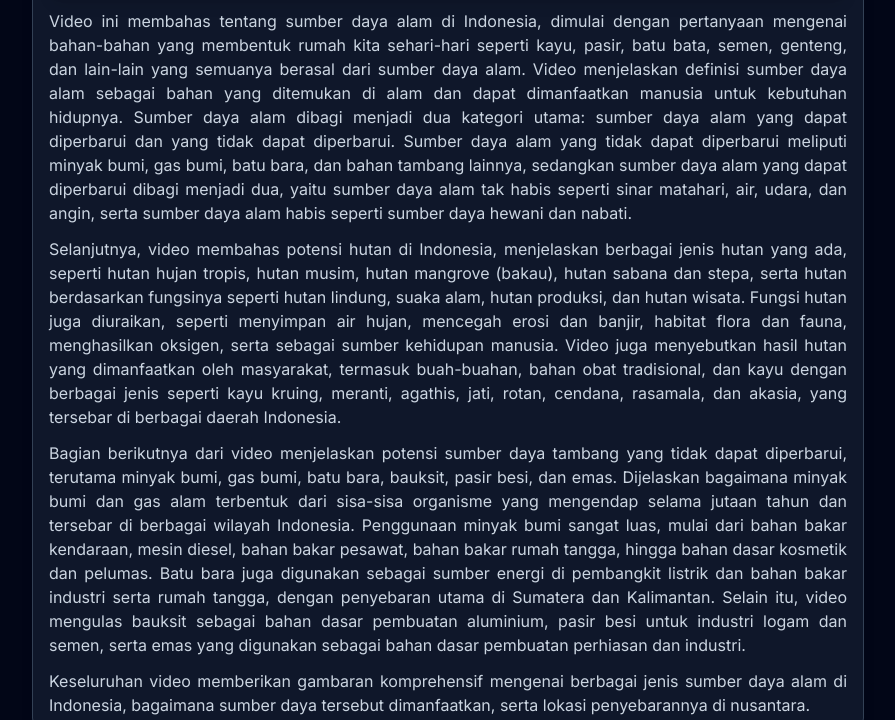
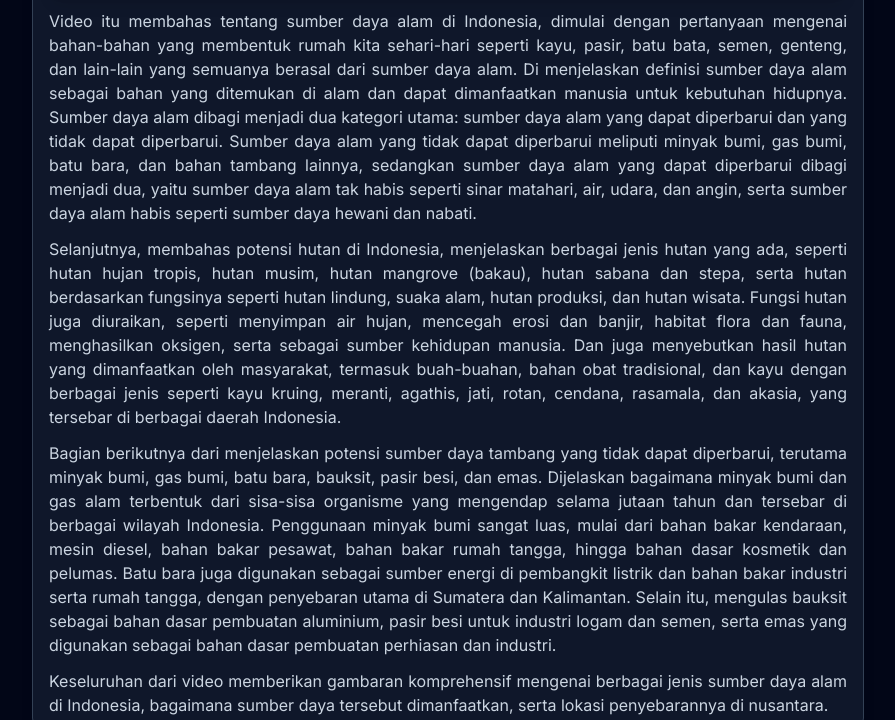
Before and after one commit to aardian23/pancasila-sda-kehidupanglobal, a plain HTML site: page index.html in a window 1280 px wide. Shown: the part 621-1341 px from the top of the page, without its empty margins (192-1087 px from the left). Drawn offline with nearby package versions, Linux system fonts and the light colour scheme.

Commit message:
initial commit

```diff
--- a/index.html
+++ b/index.html
@@ -99,10 +99,10 @@
                         allowfullscreen>
                     </iframe>
                 </div>
-                <p class="mt-3 text-slate-300 text-justify">Video ini membahas tentang sumber daya alam di Indonesia,
+                <p class="mt-3 text-slate-300 text-justify">Video itu membahas tentang sumber daya alam di Indonesia,
                     dimulai dengan
                     pertanyaan mengenai bahan-bahan yang membentuk rumah kita sehari-hari seperti kayu, pasir, batu
-                    bata, semen, genteng, dan lain-lain yang semuanya berasal dari sumber daya alam. Video menjelaskan
+                    bata, semen, genteng, dan lain-lain yang semuanya berasal dari sumber daya alam. Di menjelaskan
                     definisi sumber daya alam sebagai bahan yang ditemukan di alam dan dapat dimanfaatkan manusia untuk
                     kebutuhan hidupnya. Sumber daya alam dibagi menjadi dua kategori utama: sumber daya alam yang dapat
                     diperbarui dan yang tidak dapat diperbarui. Sumber daya alam yang tidak dapat diperbarui meliputi
@@ -111,28 +111,28 @@
                     dan angin, serta sumber daya alam habis seperti sumber daya hewani dan nabati.</p>
 
                 <p class="mt-3 text-slate-300 text-justify">
-                    Selanjutnya, video membahas potensi hutan di Indonesia, menjelaskan berbagai jenis hutan yang ada,
+                    Selanjutnya, membahas potensi hutan di Indonesia, menjelaskan berbagai jenis hutan yang ada,
                     seperti hutan hujan tropis, hutan musim, hutan mangrove (bakau), hutan sabana dan stepa, serta hutan
                     berdasarkan fungsinya seperti hutan lindung, suaka alam, hutan produksi, dan hutan wisata. Fungsi
                     hutan juga diuraikan, seperti menyimpan air hujan, mencegah erosi dan banjir, habitat flora dan
-                    fauna, menghasilkan oksigen, serta sebagai sumber kehidupan manusia. Video juga menyebutkan hasil
+                    fauna, menghasilkan oksigen, serta sebagai sumber kehidupan manusia. Dan juga menyebutkan hasil
                     hutan yang dimanfaatkan oleh masyarakat, termasuk buah-buahan, bahan obat tradisional, dan kayu
                     dengan berbagai jenis seperti kayu kruing, meranti, agathis, jati, rotan, cendana, rasamala, dan
                     akasia, yang tersebar di berbagai daerah Indonesia.</p>
 
                 <p class="mt-3 text-slate-300 text-justify">
-                    Bagian berikutnya dari video menjelaskan potensi sumber daya tambang yang tidak dapat diperbarui,
+                    Bagian berikutnya dari menjelaskan potensi sumber daya tambang yang tidak dapat diperbarui,
                     terutama minyak bumi, gas bumi, batu bara, bauksit, pasir besi, dan emas. Dijelaskan bagaimana
                     minyak bumi dan gas alam terbentuk dari sisa-sisa organisme yang mengendap selama jutaan tahun dan
                     tersebar di berbagai wilayah Indonesia. Penggunaan minyak bumi sangat luas, mulai dari bahan bakar
                     kendaraan, mesin diesel, bahan bakar pesawat, bahan bakar rumah tangga, hingga bahan dasar kosmetik
                     dan pelumas. Batu bara juga digunakan sebagai sumber energi di pembangkit listrik dan bahan bakar
-                    industri serta rumah tangga, dengan penyebaran utama di Sumatera dan Kalimantan. Selain itu, video
+                    industri serta rumah tangga, dengan penyebaran utama di Sumatera dan Kalimantan. Selain itu,
                     mengulas bauksit sebagai bahan dasar pembuatan aluminium, pasir besi untuk industri logam dan semen,
                     serta emas yang digunakan sebagai bahan dasar pembuatan perhiasan dan industri.</p>
 
                 <p class="mt-3 text-slate-300 text-justify">
-                    Keseluruhan video memberikan gambaran komprehensif mengenai berbagai jenis sumber daya alam di
+                    Keseluruhan dari video memberikan gambaran komprehensif mengenai berbagai jenis sumber daya alam di
                     Indonesia, bagaimana sumber daya tersebut dimanfaatkan, serta lokasi penyebarannya di nusantara.</p>
             </div>
         </section>
```
